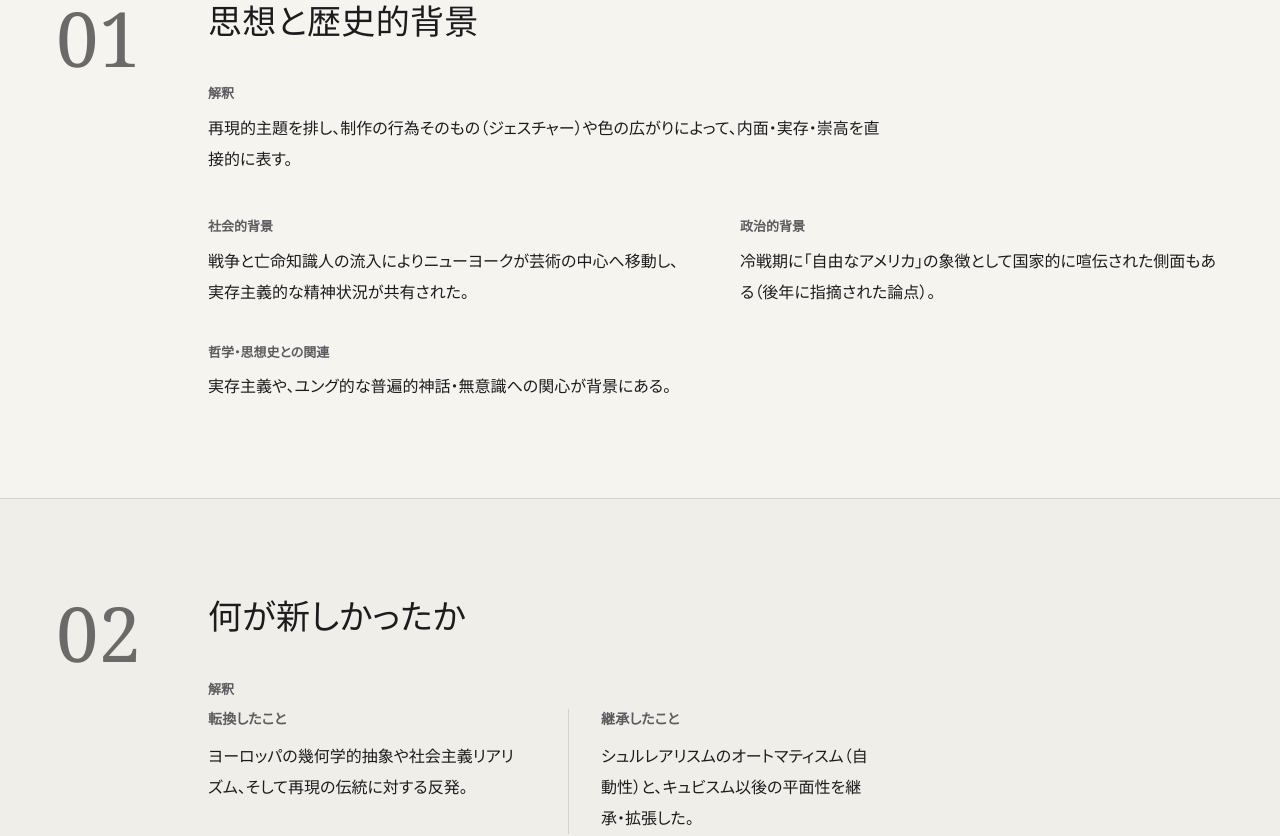
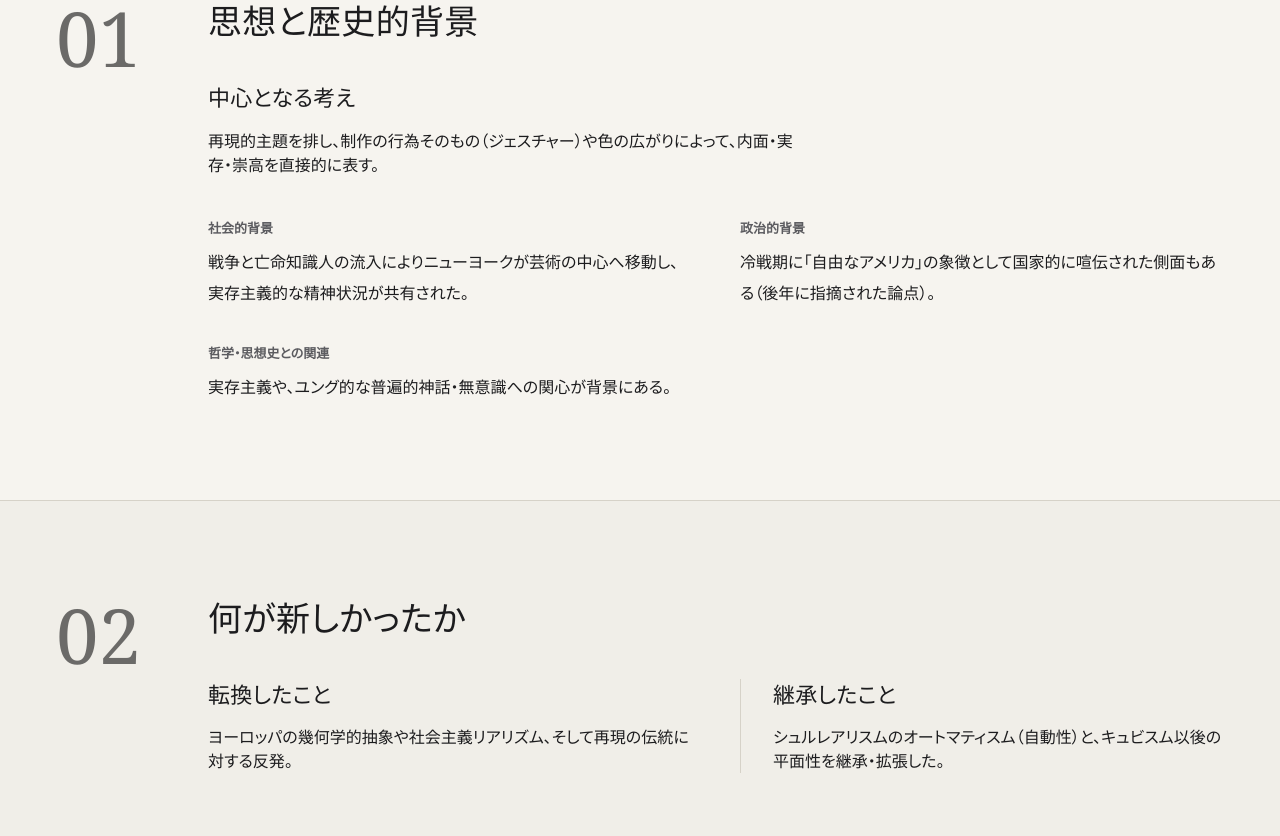
Before and after one commit to taktak2001/art-history-atlas, a Next.js app: page /movements/abstract-expressionism/ in a window 1280 px wide. Shown: the part 920-1756 px from the top of the page. Built offline with nearby package versions, Linux system fonts and the light colour scheme.

Commit message:
fix: clarify detail page hierarchy

```diff
--- a/src/app/movements/[slug]/page.tsx
+++ b/src/app/movements/[slug]/page.tsx
@@ -44,6 +44,9 @@ const BAND_TONES = {
   white: 'bg-raised',
 } as const;
 
+const SUBSECTION_HEADING_CLASS =
+  'font-serif text-xl leading-snug text-ink sm:text-[22px]';
+
 function Chapter({
   id,
   number,
@@ -86,6 +89,29 @@ function Chapter({
   );
 }
 
+function Subsection({
+  id,
+  title,
+  children,
+  className = '',
+}: {
+  id: string;
+  title: string;
+  children: ReactNode;
+  className?: string;
+}) {
+  return (
+    <section aria-labelledby={`${id}-title`} className={className}>
+      <h3 id={`${id}-title`} className={SUBSECTION_HEADING_CLASS}>
+        {title}
+      </h3>
+      <div className="detail-body mt-4 max-w-[38em] text-[15px] leading-[1.95] text-ink sm:text-base">
+        {children}
+      </div>
+    </section>
+  );
+}
+
 function Field({ label, value }: { label: string; value?: string }) {
   if (!value) return null;
   return (
@@ -102,7 +128,7 @@ function Passage({
   kind,
   children,
 }: {
-  kind: '事実' | '解釈' | '学説上の注意' | '鑑賞ポイント';
+  kind: '事実' | '学説上の注意' | '鑑賞ポイント';
   children: ReactNode;
 }) {
   if (kind === '学説上の注意') {
@@ -290,7 +316,9 @@ export default async function MovementDetailPage({
 
       <Chapter id="context" number="01" title="思想と歴史的背景" tone="paper">
         <div className="space-y-10">
-          <Passage kind="解釈">{movement.coreIdea}</Passage>
+          <Subsection id="context-core-idea" title="中心となる考え">
+            <p>{toDisplayText(movement.coreIdea)}</p>
+          </Subsection>
           <dl className="grid gap-x-12 gap-y-8 lg:grid-cols-2">
             <Field label="社会的背景" value={movement.socialContext} />
             <Field label="政治的背景" value={movement.politicalContext} />
@@ -305,18 +333,18 @@ export default async function MovementDetailPage({
       </Chapter>
 
       <Chapter id="relation" number="02" title="何が新しかったか" tone="warm">
-        <Passage kind="解釈">
-          <div className="grid gap-9 md:grid-cols-2 md:gap-12">
-            <div>
-              <h3 className="text-sm font-bold text-muted">転換したこと</h3>
-              <p className="mt-3">{toDisplayText(movement.reactionAgainst)}</p>
-            </div>
-            <div className="border-l hairline pl-6 md:pl-8">
-              <h3 className="text-sm font-bold text-muted">継承したこと</h3>
-              <p className="mt-3">{toDisplayText(movement.inheritedFrom)}</p>
-            </div>
-          </div>
-        </Passage>
+        <div className="grid gap-9 md:grid-cols-2 md:gap-12">
+          <Subsection id="relation-changed" title="転換したこと">
+            <p>{toDisplayText(movement.reactionAgainst)}</p>
+          </Subsection>
+          <Subsection
+            id="relation-inherited"
+            title="継承したこと"
+            className="border-l hairline pl-6 md:pl-8"
+          >
+            <p>{toDisplayText(movement.inheritedFrom)}</p>
+          </Subsection>
+        </div>
       </Chapter>
 
       <Chapter id="visual" number="03" title="視覚的特徴と技法" tone="white">
@@ -344,7 +372,7 @@ export default async function MovementDetailPage({
           </dl>
 
           <div>
-            <h3 className="text-sm font-bold text-muted">主要作家</h3>
+            <h3 className={SUBSECTION_HEADING_CLASS}>主要作家</h3>
             {artists.length > 0 ? (
               <ul className="mt-5 grid gap-x-10 gap-y-8 sm:grid-cols-2">
                 {artists.map((artist) => (
@@ -382,16 +410,16 @@ export default async function MovementDetailPage({
 
       <Chapter id="network" number="06" title="後世への影響" tone="white">
         <div className="space-y-12">
-          <Passage kind="解釈">
+          <Subsection id="network-legacy" title="後世に残したもの">
             <p>{toDisplayText(movement.legacy)}</p>
             <p className="mt-5">{toDisplayText(movement.contemporaryConnection)}</p>
-          </Passage>
+          </Subsection>
 
           {(outgoing.length > 0 || incoming.length > 0) && (
             <div className="grid gap-10 lg:grid-cols-2 lg:gap-14">
               {outgoing.length > 0 && (
                 <section aria-labelledby="outgoing-title">
-                  <h3 id="outgoing-title" className="text-sm font-bold text-muted">
+                  <h3 id="outgoing-title" className={SUBSECTION_HEADING_CLASS}>
                     この運動から
                   </h3>
                   <ul className="mt-5 space-y-7">
@@ -420,7 +448,7 @@ export default async function MovementDetailPage({
               )}
               {incoming.length > 0 && (
                 <section aria-labelledby="incoming-title">
-                  <h3 id="incoming-title" className="text-sm font-bold text-muted">
+                  <h3 id="incoming-title" className={SUBSECTION_HEADING_CLASS}>
                     この運動へ
                   </h3>
                   <ul className="mt-5 space-y-7">
```
Also changed, not shown: 1 other file (tests, documents, lock files or other folders).
